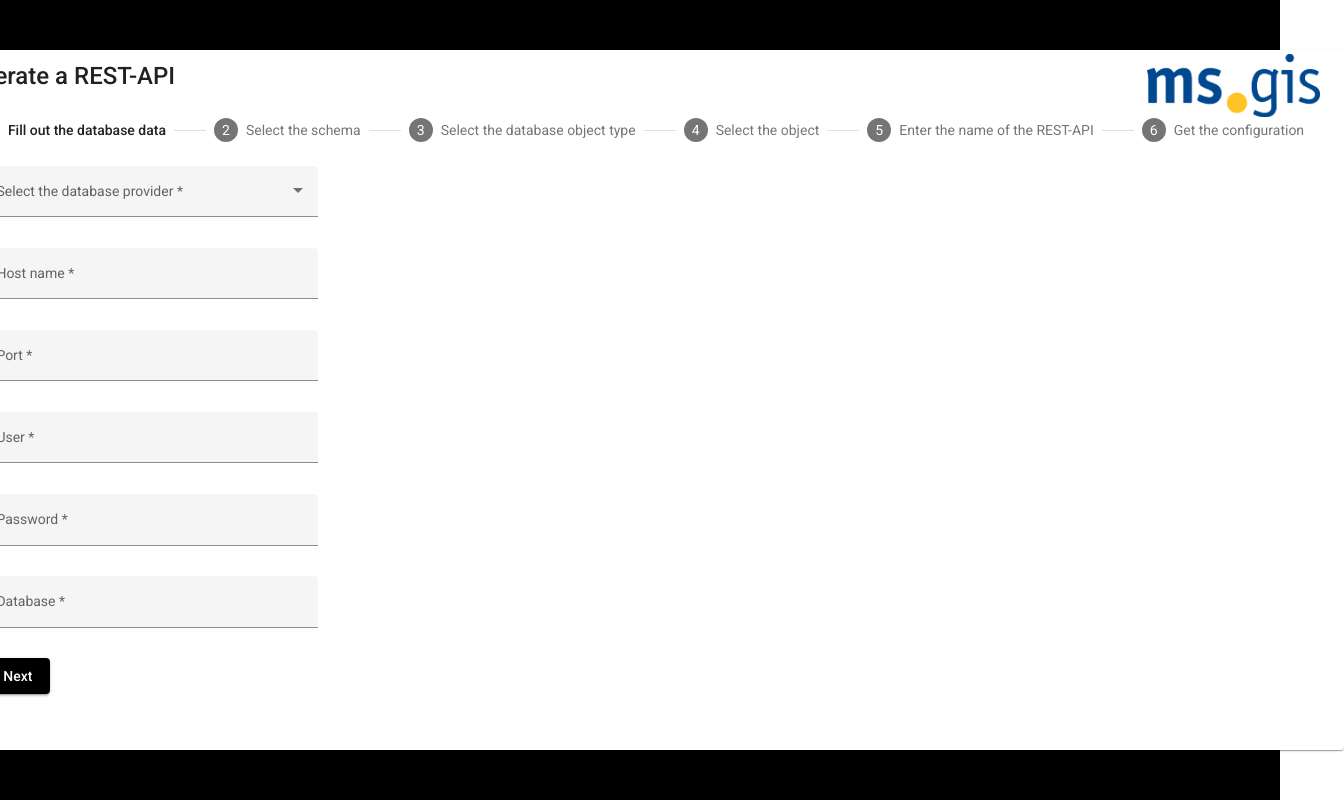
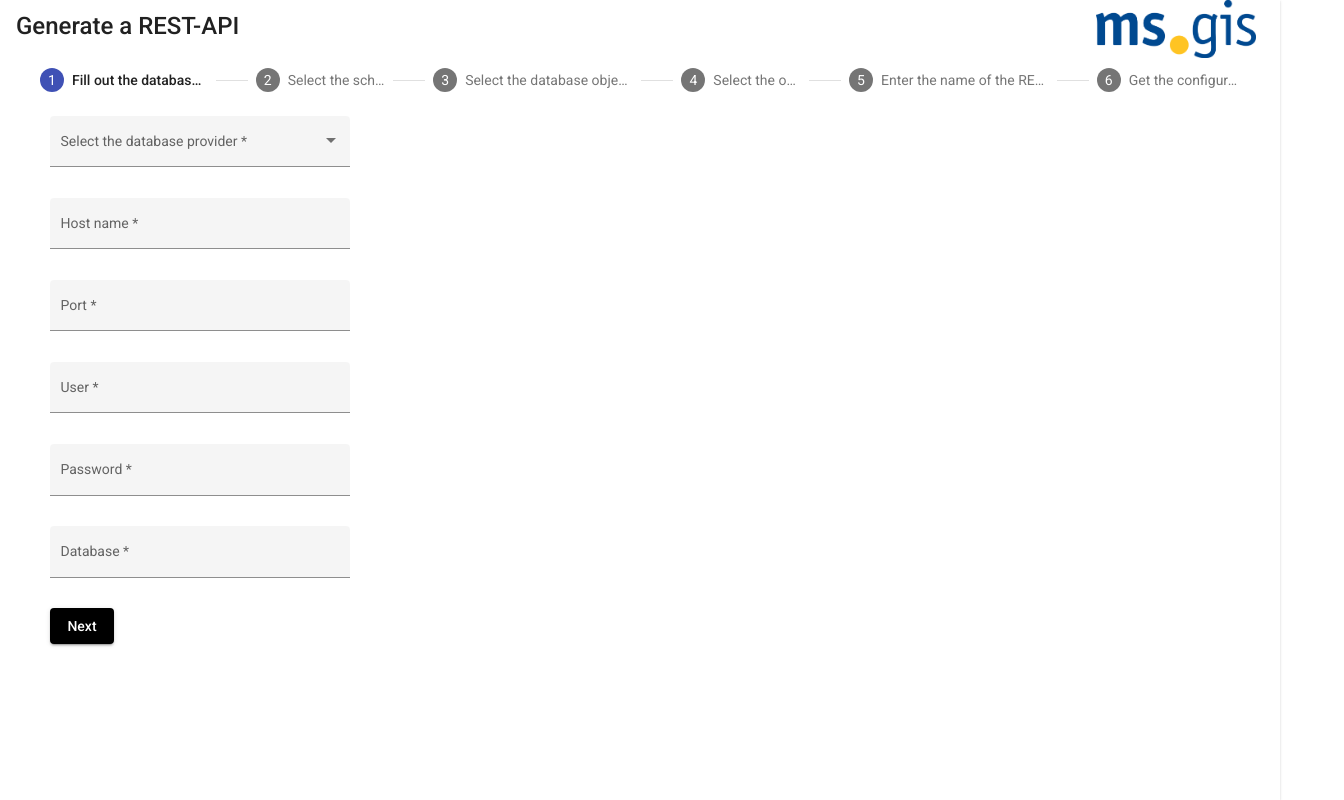
Before and after one commit to Chavalentas/BachelorThesis2, an Angular app in the folder Frontend/prototype-frontend/: page / in a window 1280 px wide. Shown: the whole page, 1344 px wide, since content can reach past the window. Built offline with nearby package versions, Linux system fonts and the light colour scheme.

Commit message:
Some UI changes

```diff
--- a/Frontend/prototype-frontend/src/app/components/home/home.component.html
+++ b/Frontend/prototype-frontend/src/app/components/home/home.component.html
@@ -8,7 +8,7 @@
         <img mat-card-image src="./assets/images/msgis_logo.png" alt="company_logo">
       </picture>
       <mat-horizontal-stepper [linear]="isLinear" #stepper>
-        <mat-step class="step" [stepControl]="firstFormGroup"  label="Fill out the database data">
+        <mat-step [stepControl]="firstFormGroup"  label="Fill out the database data">
           <form [formGroup]="firstFormGroup">
             <div>
             <p>
@@ -63,7 +63,6 @@
           </p>
         </div>
         </form>
-          <div class="stepper-bar">
           <div *ngIf="loading" class="spinner">
             <mat-spinner  diameter="50"></mat-spinner>
           </div>
@@ -71,7 +70,6 @@
               {{firstStepSuccessMessage}}
           </div>
           <button  class="buttons" mat-raised-button color="black" (click)="handleDatabaseConfigNextButtonClick()">Next</button>
-          </div>
         </mat-step>
         <mat-step [stepControl]="secondFormGroup" label="Select the schema">
           <form [formGroup]="secondFormGroup">
@@ -86,7 +84,6 @@
               <label>No schemas could be found!</label>
             </div>
           </form>
-          <div class="stepper-bar">
           <div *ngIf="loading" class="spinner">
             <mat-spinner  diameter="50"></mat-spinner>
           </div>
@@ -96,10 +93,9 @@
           <button  matStepperPrevious class="buttons" mat-raised-button color="black">Back</button>
           <button (click)="handleSelectSchemaNextButtonClick()" class="buttons" mat-raised-button color="black">Next</button>
           <button class="buttons" mat-raised-button color="black" (click)="handleSchemasRefreshButtonClick()"><span class="material-icons">refresh</span></button>
-          </div>
         </mat-step>
         <mat-step [stepControl]="thirdFormGroup" label="Select the database object type">
-          <form [formGroup]="thirdFormGroup">
+          <form id="db-object-type-form-control" [formGroup]="thirdFormGroup">
             <div>
             <mat-radio-group (change)="handleDbObjectTypeSelectionChange($event)" aria-label="Select an option" formControlName="dbObjectTypeControl">
               <p><mat-radio-button value="table">Table</mat-radio-button></p>
@@ -110,7 +106,6 @@
             <label *ngIf="thirdFormGroup.get('dbObjectTypeControl')?.errors?.['required']">No database object type was selected!</label>
           </div>
           </form>
-          <div class="stepper-bar">
           <div *ngIf="loading" class="spinner">
             <mat-spinner  diameter="50"></mat-spinner>
           </div>
@@ -119,7 +114,6 @@
           </div>
           <button matStepperPrevious  class="buttons" mat-raised-button color="black">Back</button>
           <button  class="buttons" mat-raised-button color="black" (click)="handleSelectDbObjectTypeNextButtonClick()">Next</button>
-          </div>
         </mat-step>
         <mat-step [stepControl]="fourthFormGroup" label="Select the object">
           <form [formGroup]="fourthFormGroup">
@@ -134,7 +128,6 @@
               <label>No database objects of the given type could be found!</label>
             </div>
           </form>
-          <div class="stepper-bar">
           <div *ngIf="loading" class="spinner">
             <mat-spinner  diameter="50"></mat-spinner>
           </div>
@@ -144,10 +137,9 @@
           <button  matStepperPrevious class="buttons" mat-raised-button color="black">Back</button>
           <button  class="buttons" mat-raised-button color="black" (click)="handleSelectObjectNextButtonClick()">Next</button>
           <button class="buttons" mat-raised-button color="black" (click)="handleDbObjectsRefreshButtonClick()"><span class="material-icons">refresh</span></button>
-          </div>
         </mat-step>
         <mat-step [stepControl]="fifthFormGroup" label="Enter the name of the REST-API">
-          <form [formGroup]="fifthFormGroup">
+          <form id="rest-api-name-form-control" [formGroup]="fifthFormGroup">
             <div>
             <p>
             <mat-form-field id="rest-api-name-formfield" class="rest-api-name-entry-field" appearance="fill">
@@ -158,7 +150,6 @@
           </p>
            </div>
           </form>
-          <div class="stepper-bar">
           <div *ngIf="loading" class="spinner">
               <mat-spinner  diameter="50"></mat-spinner>
           </div>
@@ -167,7 +158,6 @@
           </div>
           <button matStepperPrevious  class="buttons" mat-raised-button color="black">Back</button>
           <button  class="buttons" mat-raised-button color="black" (click)="handleEnterRestApiNameNextButtonClick()">Next</button>
-          </div>
         </mat-step>
         <mat-step [stepControl]="sixthFormGroup" label="Get the configuration">
           <form [formGroup]="sixthFormGroup">
@@ -185,7 +175,6 @@
               </div>
             </div>
           </form>
-          <div class="stepper-bar">
           <div *ngIf="loading" class="spinner">
             <mat-spinner  diameter="50"></mat-spinner>
           </div>
@@ -194,7 +183,6 @@
           </div>
           <button  matStepperPrevious class="buttons" mat-raised-button color="black">Back</button>
           <button  (click)="stepper.reset()" class="buttons" mat-raised-button color="black">Reset</button>
-          </div>
         </mat-step>
       </mat-horizontal-stepper>
     </mat-card-content>
--- a/Frontend/prototype-frontend/src/app/components/home/home.component.scss
+++ b/Frontend/prototype-frontend/src/app/components/home/home.component.scss
@@ -3,21 +3,9 @@
   color: #fff;
 }
 
-.property-entry{
-  margin-top: 20px;
-  margin-bottom: 20px;
-}
-
 .entry-field{
   margin-left: 10px;
   margin-right: 10px;
-}
-
-.example-button-row {
-  display: flex;
-  justify-content: left;
-  align-items: center;
-  flex-direction: row;
 }
 
 .buttons{
@@ -35,8 +23,8 @@
   background: black;
 }
 
-.selection-list {
-  max-height: var(--height);
+.selection-list{
+  max-height: 32.5em;
   overflow: auto;
 }
 
@@ -50,10 +38,8 @@
   justify-content: center;
 }
 
-.selection-list button.mat-list-item {
-  height: 40px;
-  width: max-content;
-  line-height: 40px;
+.selection-list button.mat-list-item{
+  height: 2em;
 }
 
 .configuration-container{
@@ -80,9 +66,13 @@
   align-items: center;
 }
 
+::ng-deep .mat-card{
+  border-radius: 0px !important;
+ }
+
 #config-area{
-  max-height: 400px;
-   min-height: 100px;
+  max-height: 25em;
+  min-height: 6.25em;
 }
 
 #config-area-formfield{
@@ -90,14 +80,10 @@
   height: 50%;
 }
 
-#database-entries-container{
-  display: flex;
-}
-
 #offset-container{
   position: relative;
   width: 100%;
-  height: 50px;
+  height: 3.125em;
 }
 
 #or-label{
@@ -107,27 +93,31 @@
   transform: translate(-50%, -50%);
 }
 
-#relation-name-form{
-  margin-bottom: 20px;
-}
-
-#generator-card {
-  position: absolute;
-  width: max-content;
-  top: 50px;
-  bottom: 50px;
-  --height: 450px;
+#generator-card{
+  position: fixed;
+  top: 0px;
+  bottom: 0px;
+  left: 0px;
+  right: 0px;
 }
 
 #logo-picture{
-  position:absolute;
-  top: 20px;
+  position: absolute;
+  top: 16px;
   right: 40px;
   width: 10%;
   height: 10%;
-  object-fit:cover;
+  object-fit: cover;
 }
 
 #rest-api-name-formfield{
   width: 25%;
 }
+
+#db-object-type-form-control{
+  margin-top: 15%;
+}
+
+#rest-api-name-form-control{
+  margin-top: 15%;
+}
--- a/Frontend/prototype-frontend/src/index.html
+++ b/Frontend/prototype-frontend/src/index.html
@@ -2,7 +2,7 @@
 <html lang="en">
 <head>
   <meta charset="utf-8">
-  <title>PrototypeFrontend</title>
+  <title>REST-API-Generator</title>
   <base href="/">
   <meta name="viewport" content="width=device-width, initial-scale=1">
   <meta http-equiv="Content-Security-Policy" content="upgrade-insecure-requests">
```
Also changed, not shown: 2 other files (tests, documents, lock files or other folders). Lines whose indentation alone changed are shown as unchanged.
